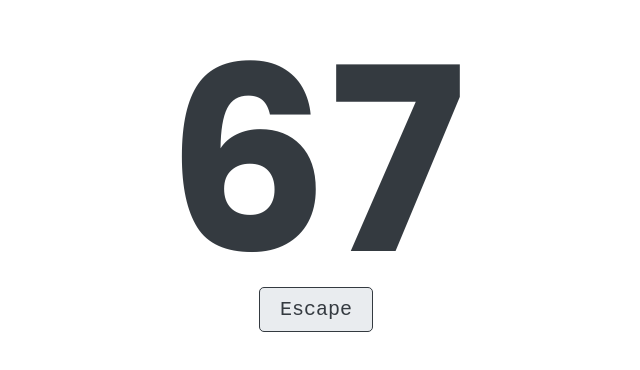
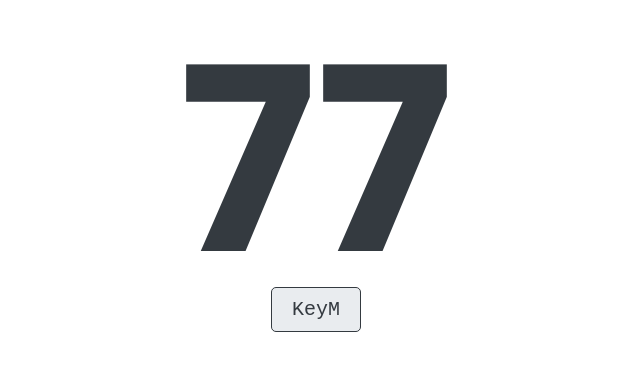
Before and after one commit to akbarjondev/keycode, a plain HTML site: page index.html in a window 1280 px wide. Shown: the part 216-586 px from the top of the page, without its empty margins (324-964 px from the left). Drawn offline with Linux system fonts and the light colour scheme.

Commit message:
Refactor HTML

```diff
--- a/index.html
+++ b/index.html
@@ -9,8 +9,8 @@
 </head>
 <body>
 	<div class="keycode">
-		<div class="keycode__num">67</div>
-		<kbd class="keycode__keyboard">Escape</kbd>
+		<div class="keycode__num">77</div>
+		<kbd class="keycode__keyboard">KeyM</kbd>
 	</div>
 
 	<script src="js/script.js"></script>
```
